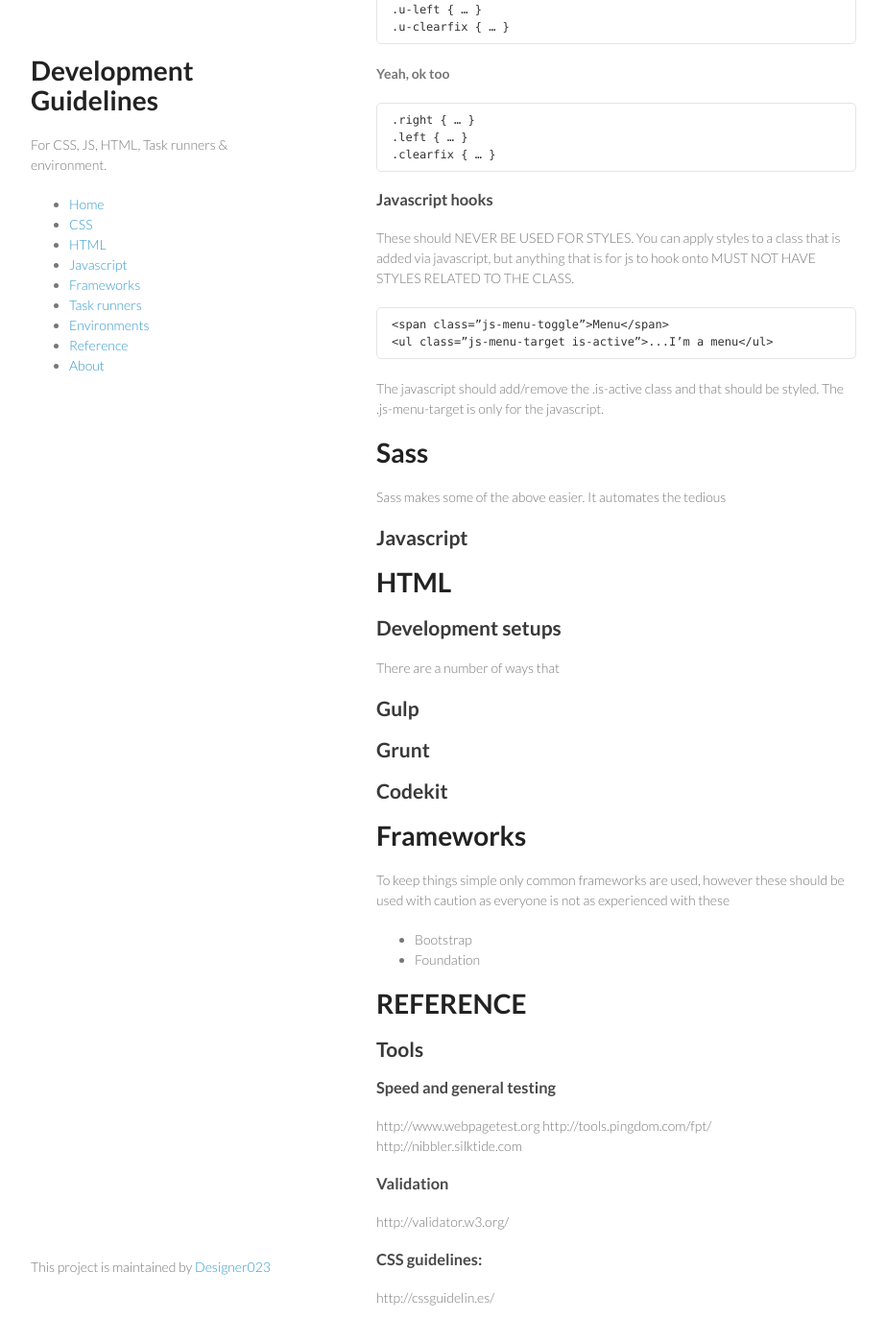
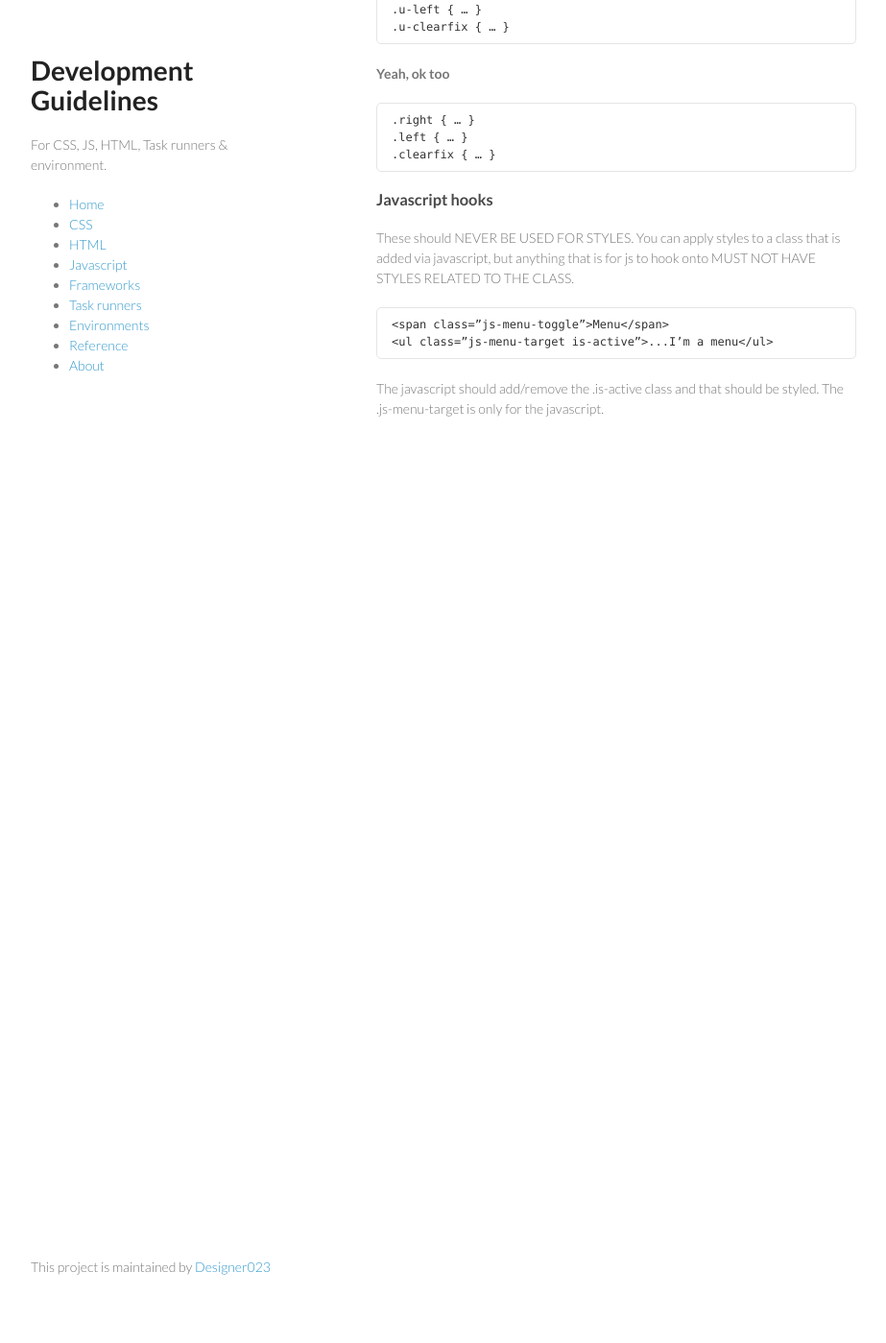
Before and after one commit to Designer023/development-guidelines, a Jekyll site: the page built from 01_css.md, in a window 1280 px wide and 1400 px high, scrolled down 3752 px. Shown: the whole window at 96% size, without its empty margins (178-1101 px from the left). Built offline with Jekyll 4.4.1, drawn with Linux system fonts in a browser that asks for light colours; after the commit the page ends 4258 px from its top, so only the background shows below that.

Commit message:
Update 01_css.md

```diff
--- a/01_css.md
+++ b/01_css.md
@@ -170,44 +170,3 @@ These should NEVER BE USED FOR STYLES. You can apply styles to a class that is a
     <ul class=”js-menu-target is-active”>...I’m a menu</ul>
 
 The javascript should add/remove the .is-active class and that should be styled. The .js-menu-target is only for the javascript.
-
-#Sass
-Sass makes some of the above easier. It automates the tedious
-
-##Javascript
-
-#HTML
-
-##Development setups
-
-There are a number of ways that
-
-##Gulp
-
-##Grunt
-
-##Codekit
-
-
-#Frameworks
-
-To keep things simple only common frameworks are used, however these should be used with caution as everyone is not as experienced with these
-
-- Bootstrap
-- Foundation
-
-#REFERENCE
-
-##Tools
-###Speed and general testing
-http://www.webpagetest.org
-http://tools.pingdom.com/fpt/
-http://nibbler.silktide.com
-
-###Validation
-http://validator.w3.org/
-
-
-###CSS guidelines:
-
-http://cssguidelin.es/
```
